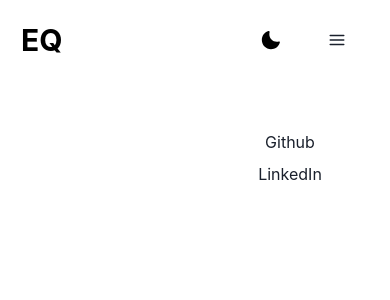
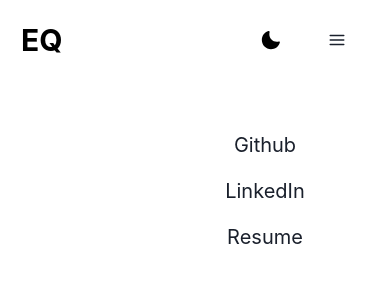
Before and after one commit to ericqiu04/ericqiu04.github.io, a React (Create React App) app: page / in a window 390 px wide. Shown: the top 300 px of the page. Built offline with nearby package versions, Linux system fonts and the light colour scheme.

Commit message:
added more to mobile nav

```diff
--- a/src/components/mobileNav.js
+++ b/src/components/mobileNav.js
@@ -1,14 +1,16 @@
-import { Box, Center, Flex, Text, Stack} from "@chakra-ui/react"
+import { Box,  Flex, Text, VStack} from "@chakra-ui/react"
 
 const MobileNav = () => {
+    var fontSize = 20;
     return (
 
-        <Box position="fixed" right="0" h="100%" w="200px">
+        <Box position="fixed" right="0" h="100%" w="250px">
             <Flex position="fixed" h="100%" w="100%" textAlign="center">
-                <Stack w = "200px" mt = "50px">
-                    <Text display="block">Github</Text>
-                    <Text display="block">LinkedIn</Text>
-                </Stack>
+                <VStack spacing = {4}w = "250px" mt = "50px">
+                    <a  href="https://github.com/ericqiu04" target="blank"><Text fontSize = {fontSize} display="block">Github</Text></a>
+                    <a href="https://www.linkedin.com/in/eric-qiu-72115623b/" target="blank"><Text fontSize = {fontSize} display="block">LinkedIn</Text></a>
+                    <a href="#" target="blank"><Text fontSize = {fontSize} display="block">Resume</Text></a>
+                </VStack>
 
             </Flex>
         </Box>
```
